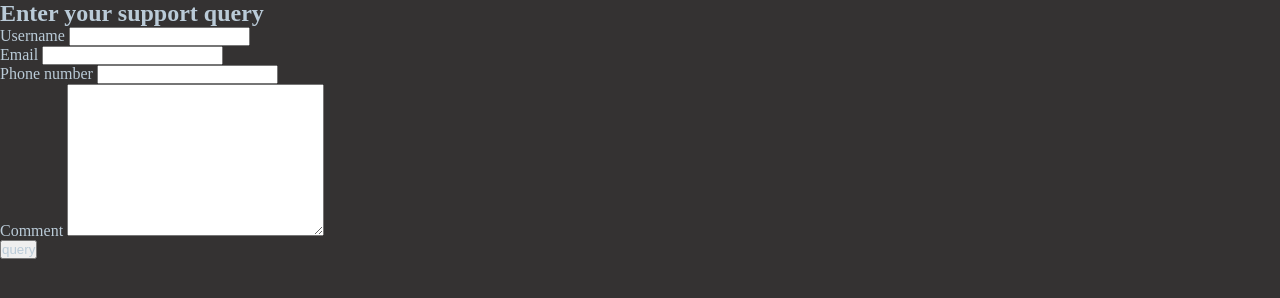
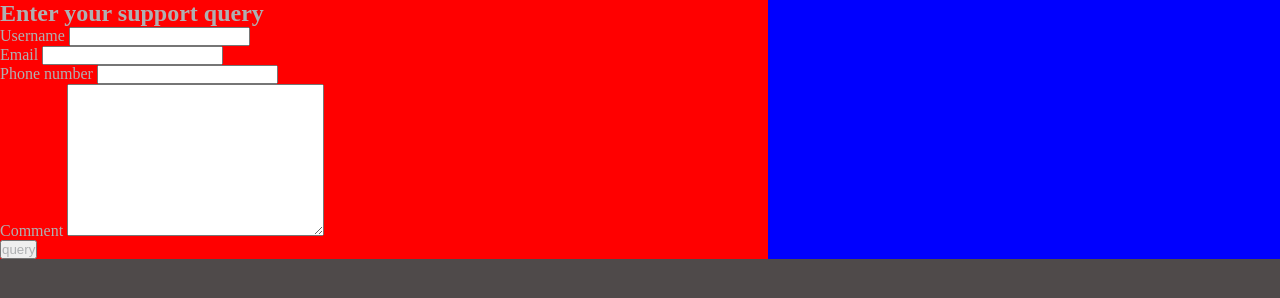
Before and after one commit to paullaster/client-side-validation-test, a plain HTML site: page index.html in a window 1280 px wide. Drawn offline with Linux system fonts and the light colour scheme.

Commit message:
commit files

```diff
--- a/app.css
+++ b/app.css
@@ -6,20 +6,23 @@ html{
     margin: 0;
     padding: 0;
     box-sizing: inherit !important;
-    color: hsl(207, 28%, 79%);
+    color: hsl(200, 2%, 69%);
 }
 body{
     margin: 0;
     padding: 0;
-    background-color: hsl(0, 1%, 20%);
+    background-color: hsl(0, 3%, 30%);
 }
 main{
     margin-inline: 0;
+    width: 100%;
+    background-color: blue;
 }
 main > section {
-    width: 100vw;
+    width: 60% !important;
+    background-color: red !important;
+    margin: auto 0 !important;
 }
 main > section > form {
-    margin: auto 0 !important;
-
+    width: 100%;
 }
```
